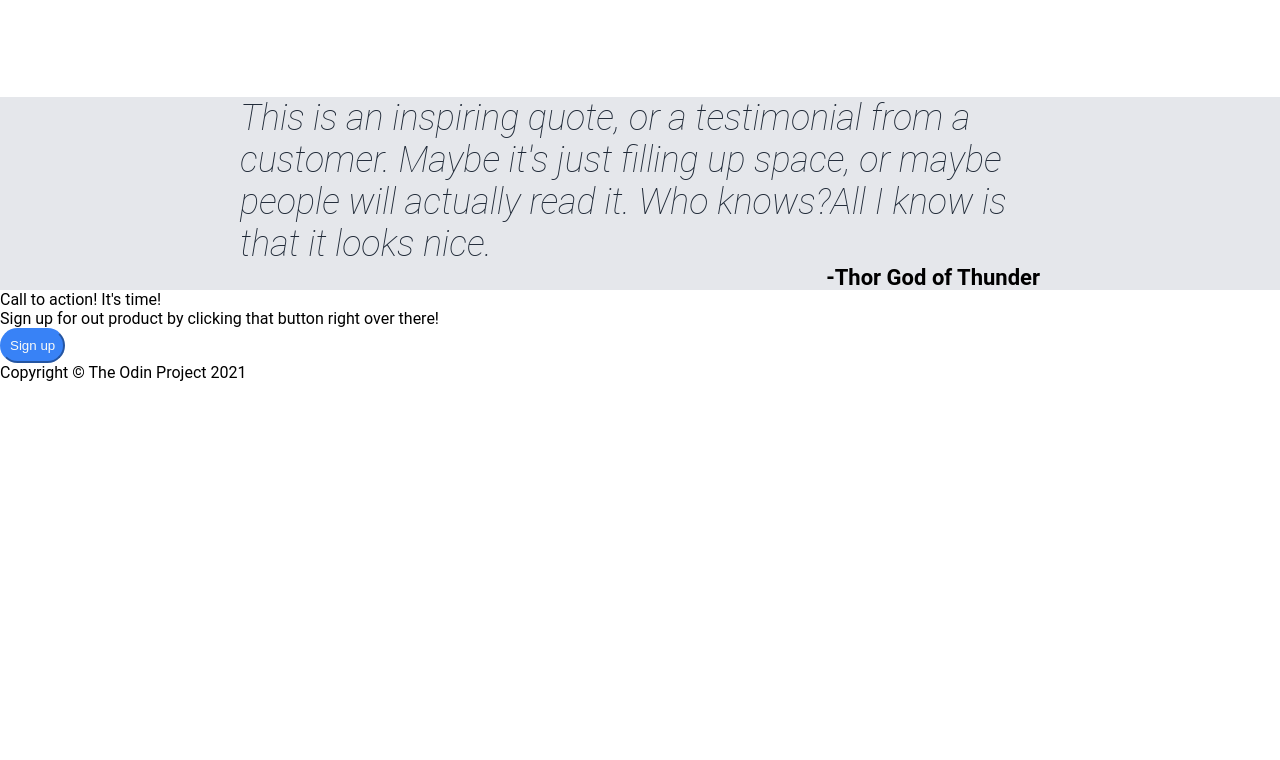
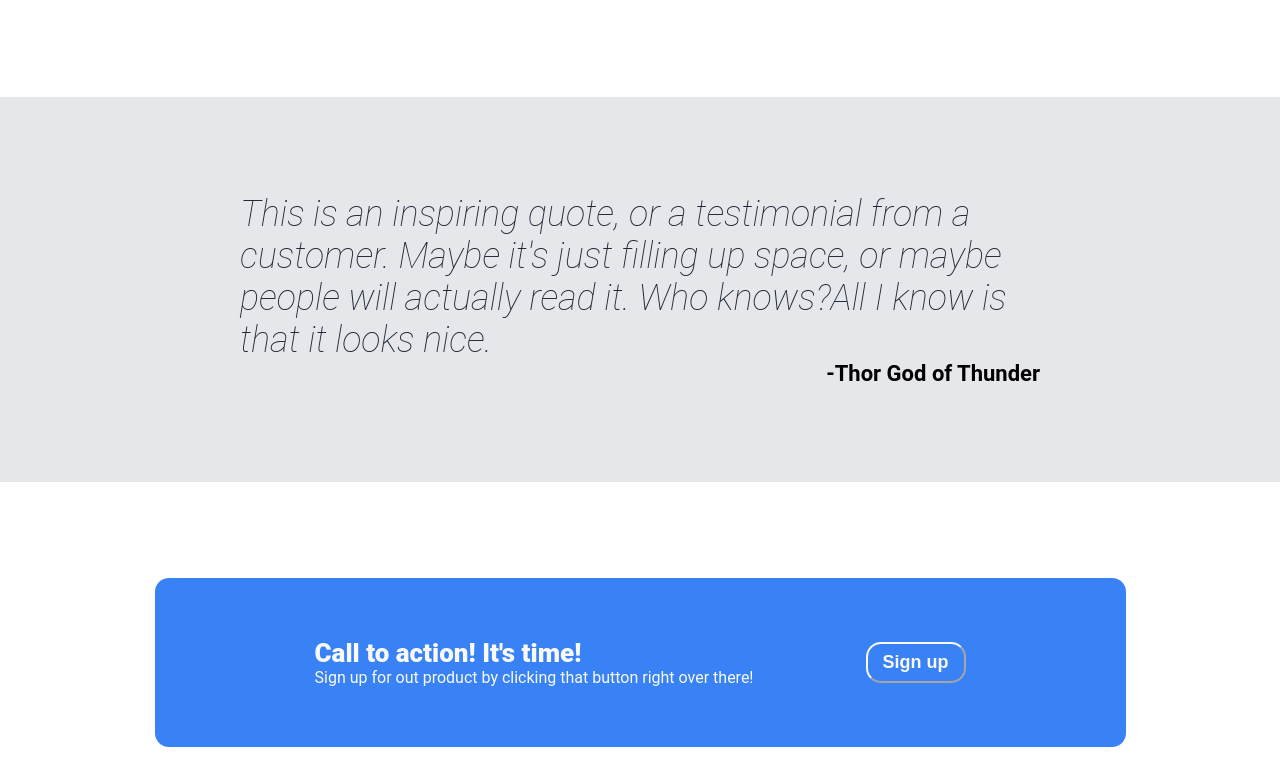
Before and after one commit to danierokon/assignment-landing-page, a plain HTML site: page index.html in a window 1280 px wide. Shown: the part 960-1720 px from the top of the page. Before the commit the page ends 1342 px from the top, so only its background shows below. Drawn offline with Linux system fonts and the light colour scheme.

Commit message:
expanded info3 margin, finished info4 and footer

```diff
--- a/css/style.css
+++ b/css/style.css
@@ -110,6 +110,7 @@ button {
 }
 .quote-container{
     max-width: 800px;
+    margin: 6rem;
 }
 .quote{
     font-size: 36px;
@@ -126,3 +127,48 @@ button {
     flex-direction: row-reverse;
 
 }
+
+.info4{
+    display: flex;
+    justify-content: center;
+    align-items: center;
+}
+.info4container{
+    background-color: #3882f6;
+    max-width: 1200px;
+    border-radius: 14px;
+    display: flex;
+    flex-flow: row nowrap;
+    justify-content: space-around;
+    align-items: center;
+    padding: 60px 160px;
+    gap: 7rem;
+    margin: 6rem auto;
+}
+.info4left{
+    color: #F9FAF8
+}
+.info4-title{
+    font-weight: 900;
+    font-size: 26px;
+}
+.info4-subtext{
+    font-size: 16px;
+}
+.info4-button{
+    font-weight: 900;
+    font-size: 18px;
+    border-color: #F9FAF8;
+    border-radius: 15px;
+    width: 250px;
+}
+
+
+.footer{
+    background-color: #1F2937;
+    color: #F9FAF8;
+    padding: 50px;
+    display: flex;
+    justify-content: center;
+
+}
--- a/index.html
+++ b/index.html
@@ -86,12 +86,18 @@
 
         </div>
         <div class="info4">
-            <div>Call to action! It's time!</div>
-            <div>Sign up for out product by clicking that button right over there!</div>
-            <button>Sign up</button>
+            <div class="info4container">
+                <div class="info4left">
+                    <div class="info4-title">Call to action! It's time!</div>
+                    <div class="info4-subtext">Sign up for out product by clicking that button right over there!</div>
+                </div>
+                    <button class="info4-button">Sign up</button>
+            </div>
         </div>
         <div class="footer">
-            Copyright &copy; The Odin Project 2021
+
+                Copyright &copy; The Odin Project 2021
+
         </div>
 
 
```
